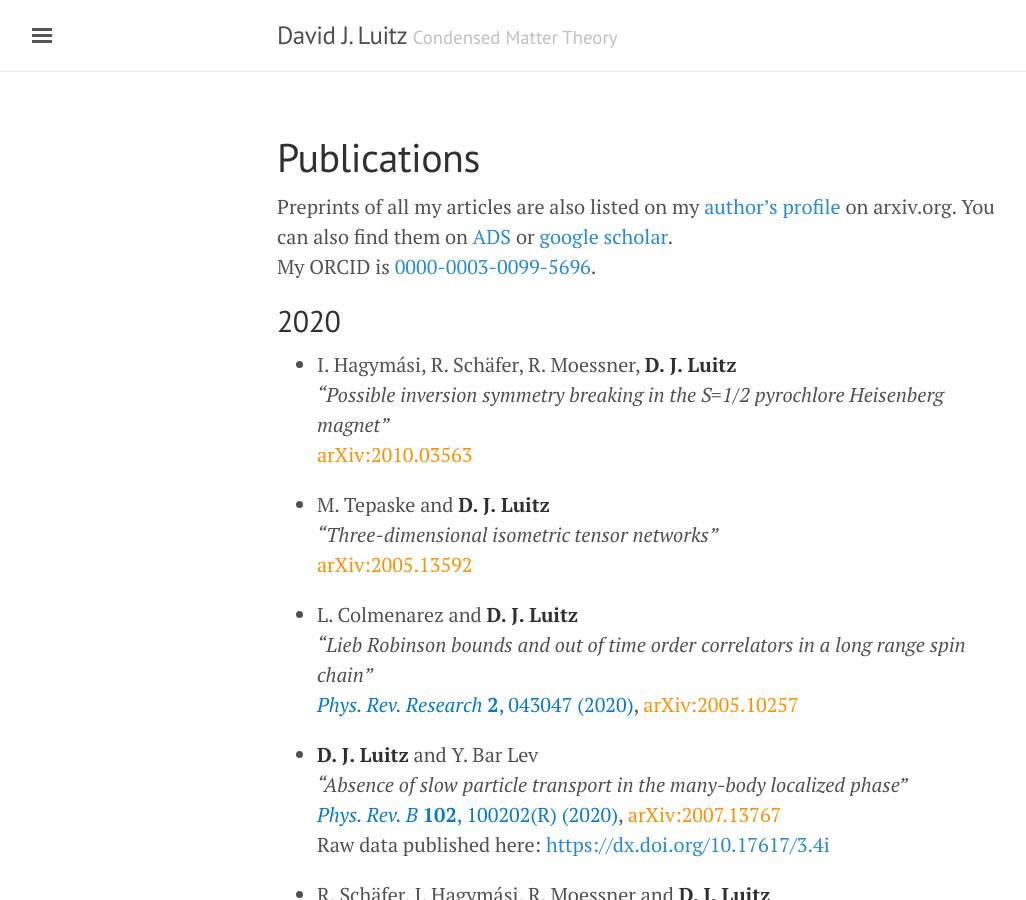
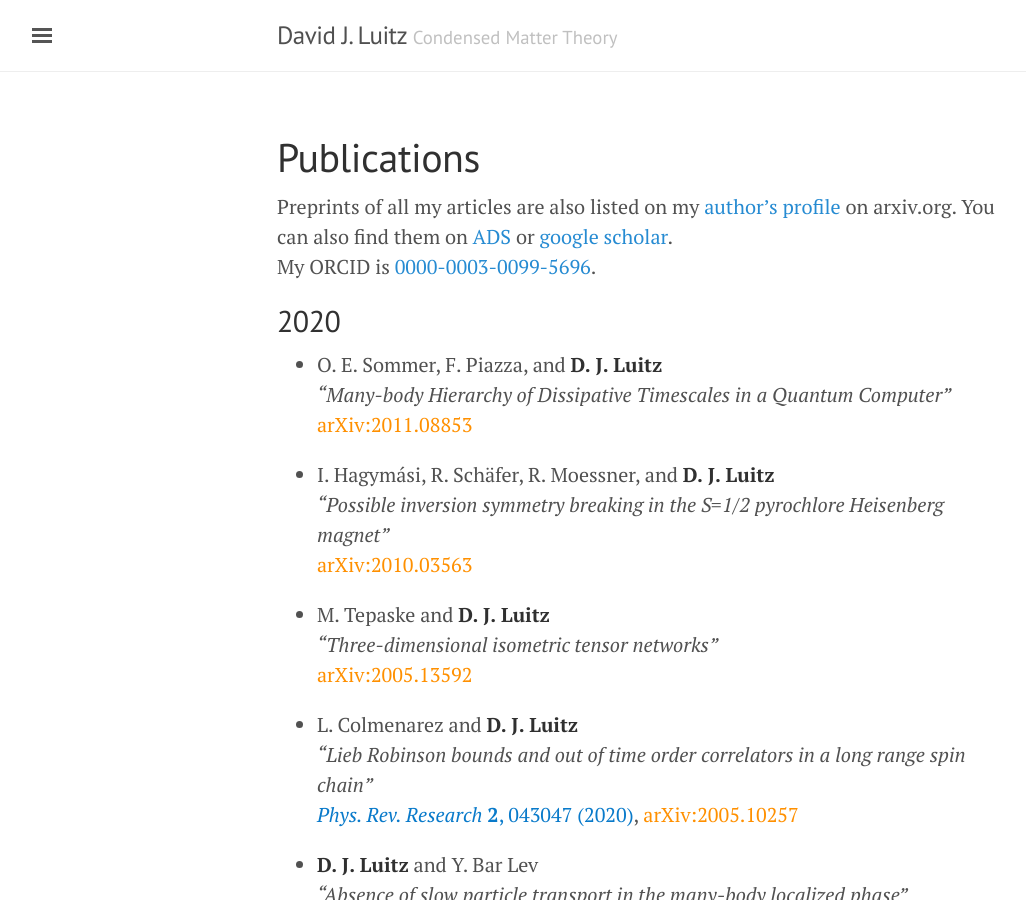
Before and after one commit to dluitz/dluitz.github.io, a Jekyll site: the page built from publications.md, in a window 1280 px wide and 900 px high. Shown: the whole window, without its empty margins (3-1029 px from the left). Built offline with Jekyll 4.4.1, drawn with Linux system fonts in a browser that asks for light colours.

Commit message:
[publist] update

```diff
--- a/publications.md
+++ b/publications.md
@@ -11,7 +11,12 @@ My ORCID is [0000-0003-0099-5696](https://orcid.org/0000-0003-0099-5696).
 2020
 ----
 
-+ I. Hagymási, R. Schäfer, R. Moessner, **D. J. Luitz**
++ O. E. Sommer, F. Piazza, and **D. J. Luitz**
+*"Many-body Hierarchy of Dissipative Timescales in a Quantum Computer"*
+[arXiv:2011.08853](https://arxiv.org/abs/2011.08853){:class='arxiv'}
+
+
++ I. Hagymási, R. Schäfer, R. Moessner, and **D. J. Luitz**
 *"Possible inversion symmetry breaking in the S=1/2 pyrochlore Heisenberg magnet"*
 [arXiv:2010.03563](https://arxiv.org/abs/2010.03563){:class='arxiv'}
 
```
